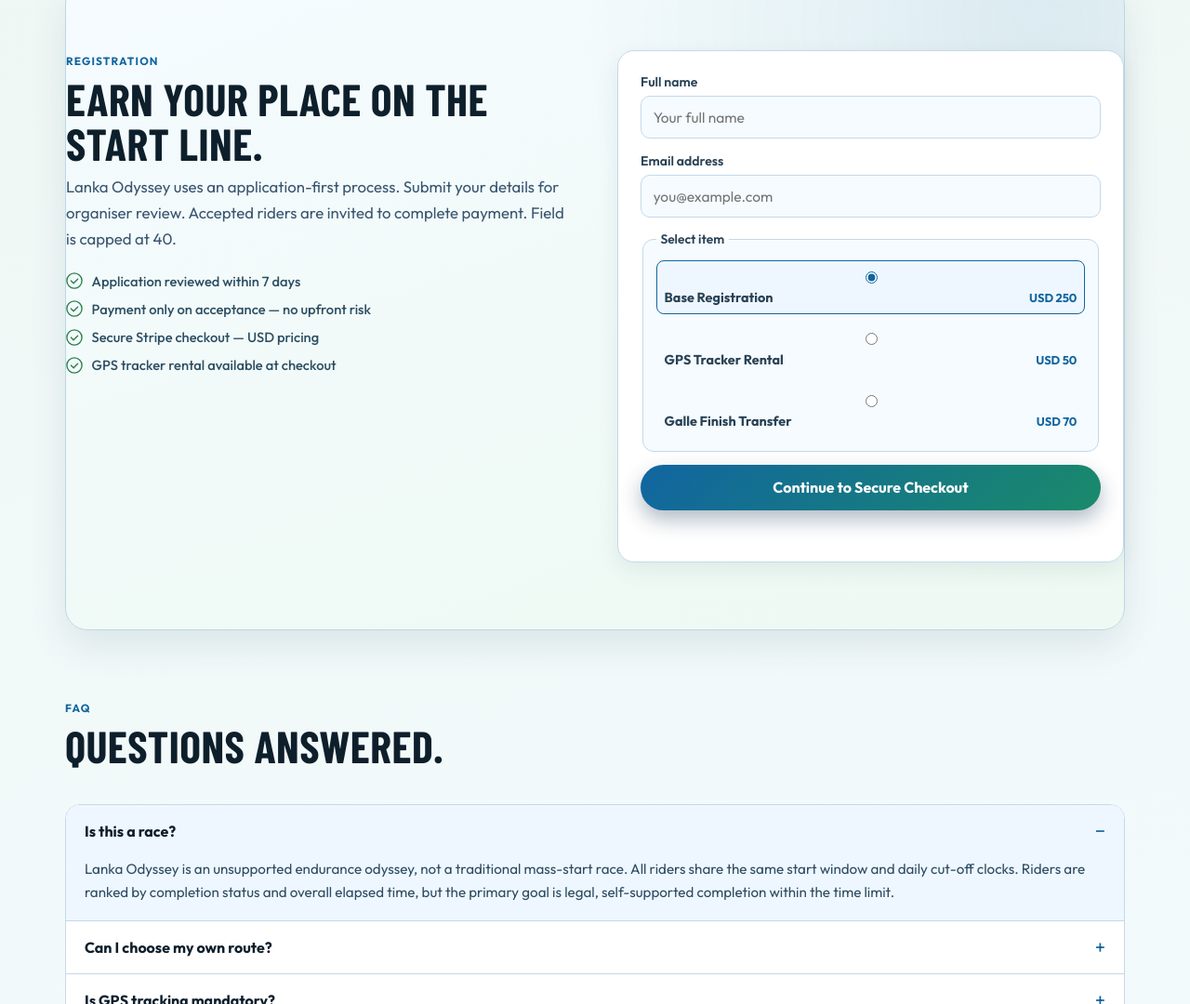
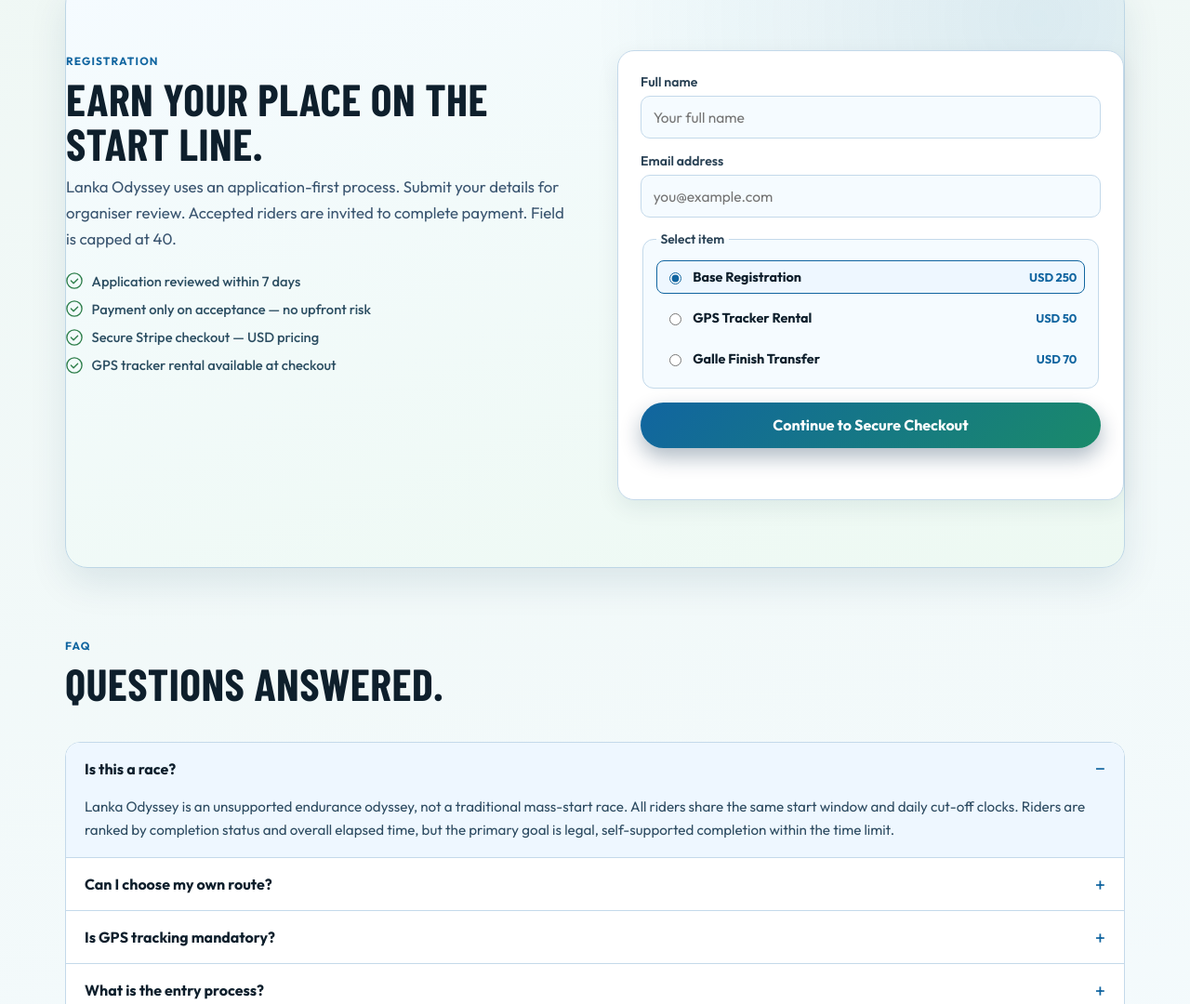
Before and after one commit to Software-Lifecycle-Consultants/lankaodyssey, a website: page public/index.html in a window 1280 px wide. Shown: the part 3483-4563 px from the top of the page at 93% size. Drawn offline with nearby package versions, Linux system fonts and the light colour scheme; a web font is replaced by a local one.

Commit message:
updated look 2

```diff
--- a/public/styles.css
+++ b/public/styles.css
@@ -534,7 +534,7 @@
 .checkout-form {
   display: grid; gap: 0.9rem;
 }
-.checkout-form label {
+.checkout-form > label {
   display: grid; gap: 0.4rem;
   font-size: 0.88rem; font-weight: 600;
   color: #2a4255;
```
